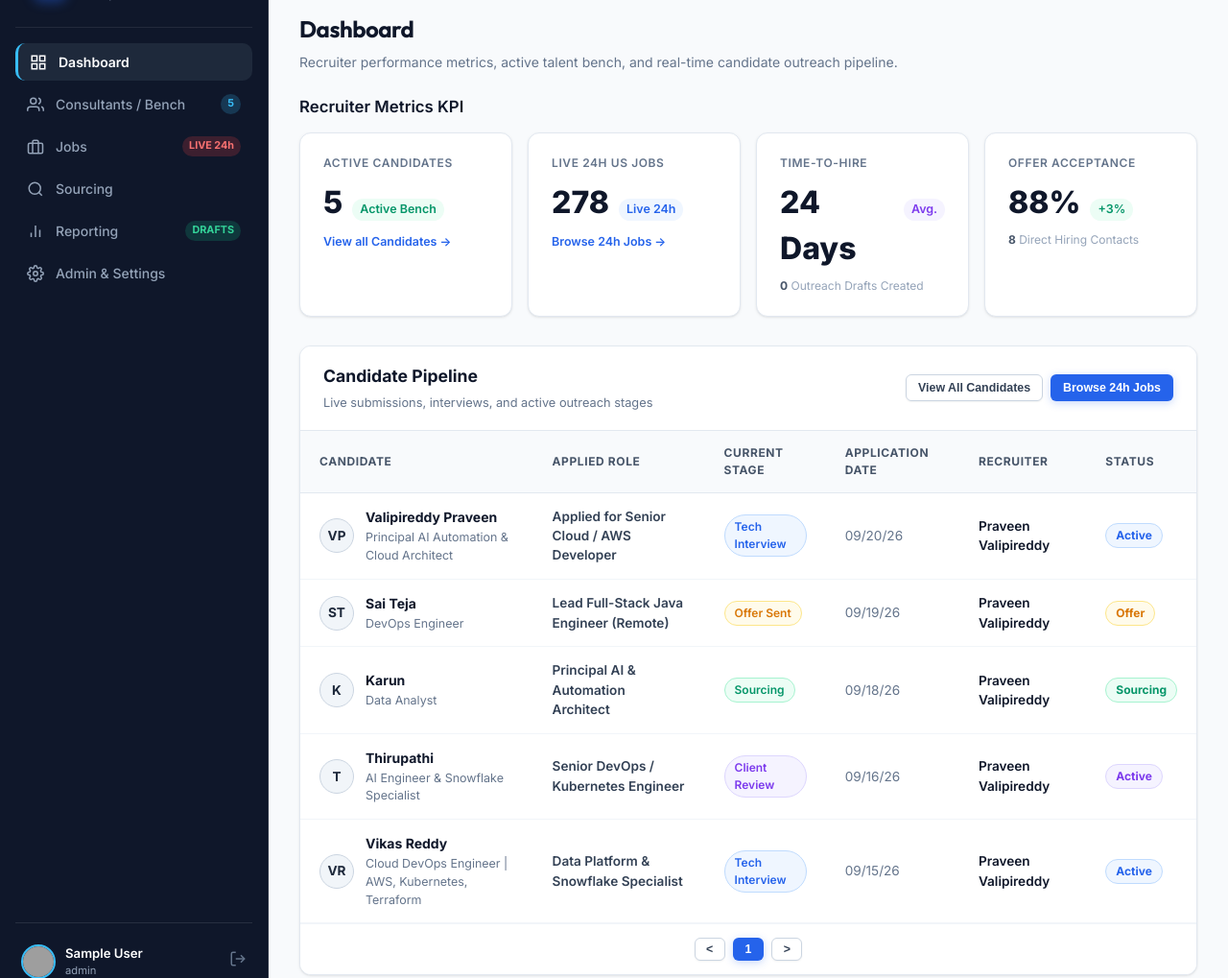
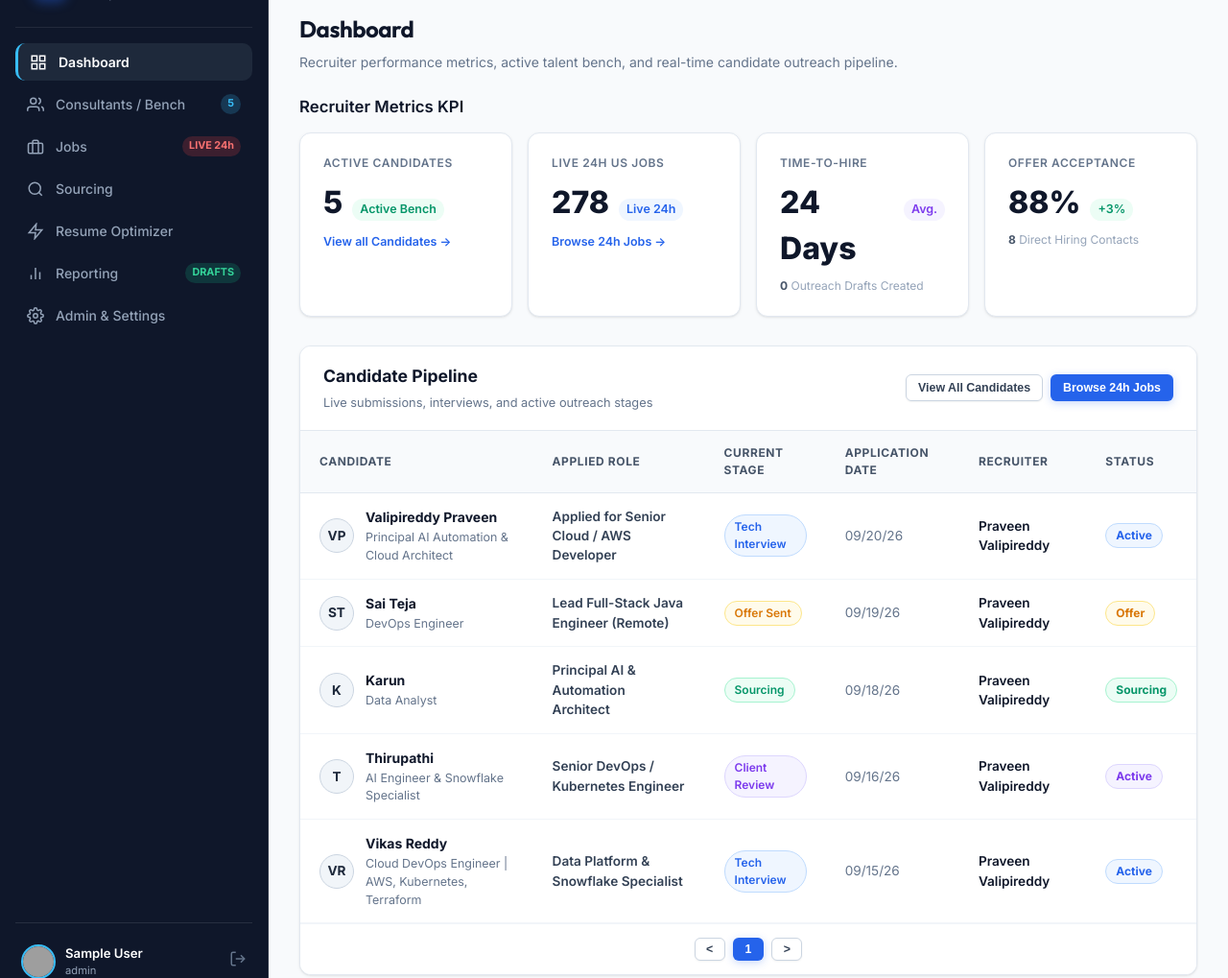
Before and after one commit to praveenvalipireddy-del/Adroit_ats, a Flask app: page /dashboard in a window 1280 px wide. Shown: the part 84-1103 px from the top of the page at 96% size. Run offline with Flask 3, Linux system fonts and the light colour scheme; the visitor is signed in with stand-in values (Sample User, id 1); data comes from the database, SQL or seed files in the repository; data that the repository does not hold is empty; some libraries are stand-ins or nearby versions; grey boxes are pictures that could not be loaded.

Commit message:
Fix: Resume Optimizer had no sidebar link - it was completely unreachable
The Resume Bot tab-pane and all its logic were fully built and working, but no nav item in the sidebar ever pointed at it - the only 6 links were Dashboard, Consultants/Bench, Jobs, Sourcing, Reporting, Admin & Settings. There was no way to click into it from a real session.

Added a 'Resume Optimizer' sidebar link (between Sourcing and Reporting) and the matching tabAliasMap entry.

The earlier full-dashboard sweep test had the exact same blind spot - it forced the tab-pane active via classList directly instead of clicking a nav link, so it passed even though a real user had no way in. Rewrote that test to click the real nav link, and added a general check that every tab-pane in the DOM has at least one nav link that actually reaches it - catches this whole bug class, not just this one instance.

```diff
--- a/static/js/app.js
+++ b/static/js/app.js
@@ -65,6 +65,7 @@ const tabAliasMap = {
     'students': 'students',
     'reporting': 'drafts',
     'drafts': 'drafts',
+    'resumebot': 'resumebot',
     'settings': 'team',
     'team': 'team',
     'resumebot': 'resumebot'
--- a/templates/dashboard.html
+++ b/templates/dashboard.html
@@ -45,6 +45,10 @@
                 <a href="#sourcing" class="nav-item" data-tab="sourcing">
                     <svg viewBox="0 0 24 24" fill="none" stroke="currentColor" stroke-width="2"><circle cx="11" cy="11" r="8"></circle><line x1="21" y1="21" x2="16.65" y2="16.65"></line></svg>
                     <span>Sourcing</span>
+                </a>
+                <a href="#resumebot" class="nav-item" data-tab="resumebot">
+                    <svg viewBox="0 0 24 24" fill="none" stroke="currentColor" stroke-width="2"><polygon points="13 2 3 14 12 14 11 22 21 10 12 10 13 2"></polygon></svg>
+                    <span>Resume Optimizer</span>
                 </a>
                 <a href="#reporting" class="nav-item" data-tab="reporting">
                     <svg viewBox="0 0 24 24" fill="none" stroke="currentColor" stroke-width="2"><line x1="18" y1="20" x2="18" y2="10"></line><line x1="12" y1="20" x2="12" y2="4"></line><line x1="6" y1="20" x2="6" y2="14"></line></svg>
@@ -1087,7 +1091,7 @@
     <div id="toast-container" class="toast-container"></div>
 
     <script>window.HAS_GOOGLE_OAUTH = {{ 'true' if has_google_oauth else 'false' }};</script>
-    <script src="/static/js/app.js?v=5.17.0"></script>
+    <script src="/static/js/app.js?v=5.18.0"></script>
 
     <!-- Recruiter Management Inline Fallback: app.js defines all of these with toast-based
          feedback and no page reloads. These only fire if app.js somehow failed to load -
```
